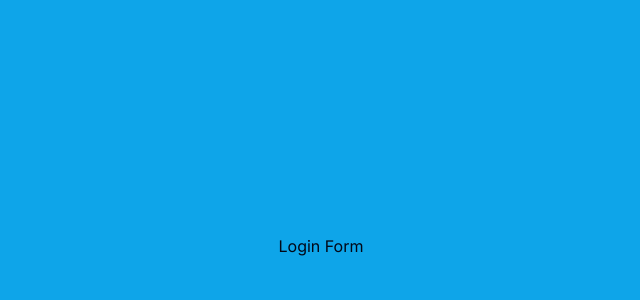
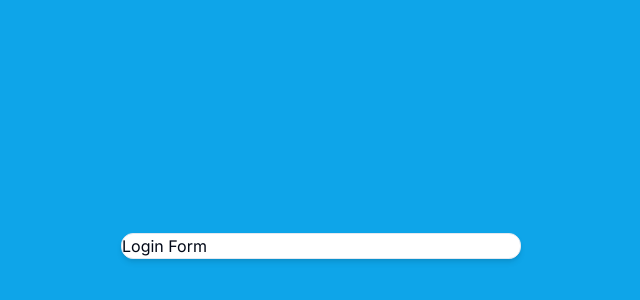
Before and after one commit to henriquedaponte/nextauth-toolkit, a Next.js app: page /auth/login in a window 1280 px wide. Shown: the part 154-454 px from the top of the page, without its empty margins (319-959 px from the left). Built offline with nearby package versions, Linux system fonts and the light colour scheme.

Commit message:
working more on the card

```diff
--- /dev/null
+++ b/components/auth/card-wrapper.tsx
@@ -0,0 +1,30 @@
+"use client";
+
+import {
+    Card,
+    CardContent,
+    CardFooter,
+    CardHeader
+ } from "../ui/card";
+
+interface CardWrapperProps {
+    children: React.ReactNode;
+    headerLabel: string;
+    backButtonLabel: string;
+    backButtonHref: string;
+    showSocial?: boolean;
+};
+
+export const CardWrapper = ({
+    children,
+    headerLabel,
+    backButtonLabel,
+    backButtonHref,
+    showSocial,
+}: CardWrapperProps) => {
+    return (
+        <Card className="w-[400px] shadow-md">
+            {children}
+        </Card>
+    )
+}
--- a/components/auth/login-form.tsx
+++ b/components/auth/login-form.tsx
@@ -1,7 +1,14 @@
+import { CardWrapper } from "./card-wrapper"
+
 export const LoginForm = () => {
     return (
-        <div>
+        <CardWrapper
+        headerLabel="Welcome Back"
+        backButtonLabel="Don't have an account?"
+        backButtonHref="/auth/register"
+        showSocial
+        >
             Login Form
-        </div>
+        </CardWrapper>
     )
 }
```
Also changed, not shown: components/auth/header.tsx (added).
